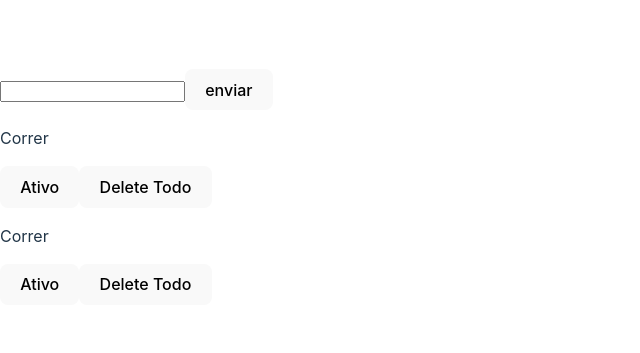
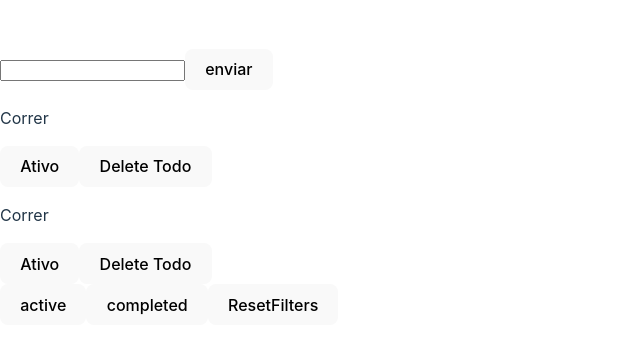
Before and after one commit to DomilsonFirmino/todo-app, a React (Vite) app: page / in a window 1280 px wide. Shown: the part 213-566 px from the top of the page, without its empty margins (0-640 px from the left). Built offline with nearby package versions, Linux system fonts and the light colour scheme.

Commit message:
feat: filters

```diff
--- a/src/App.tsx
+++ b/src/App.tsx
@@ -4,6 +4,7 @@ import { data } from './staticdata'
 
 function App() {
   const [Todos, setTodos] = useState<TodoType[]>(data)
+  const [filter, setFilter] = useState<"active" | "completed" | "">("")
   const [description, setDescription] = useState("")
 
   const id = Todos.length + 1;
@@ -33,6 +34,10 @@ function App() {
     )
   }
 
+  function handleResetFilters(){
+    setFilter("")
+  }
+
   return (
     <div style={{display: 'grid', placeContent: 'center'}}>
       <div>
@@ -41,7 +46,7 @@ function App() {
           <button type="submit">enviar</button>
         </form>
       </div>
-      {Todos.map((Todo) => (
+      {Todos.filter(Todo=>Todo.status.includes(filter)).map((Todo) => (
         <div key={Todo.id}>
           <p>{Todo.description}</p>
           <button onClick={()=>handleCheckTodo(Todo.id)}>
@@ -50,6 +55,11 @@ function App() {
           <button onClick={()=>handleDeleteTodo(Todo.id)}>Delete Todo</button>
         </div>
       ))}
+      <div>
+        <button onClick={()=>setFilter("active")}>active</button>
+        <button onClick={()=>setFilter("completed")}>completed</button>
+        <button onClick={handleResetFilters}>ResetFilters</button>
+      </div>
     </div>
   )
 }
```
